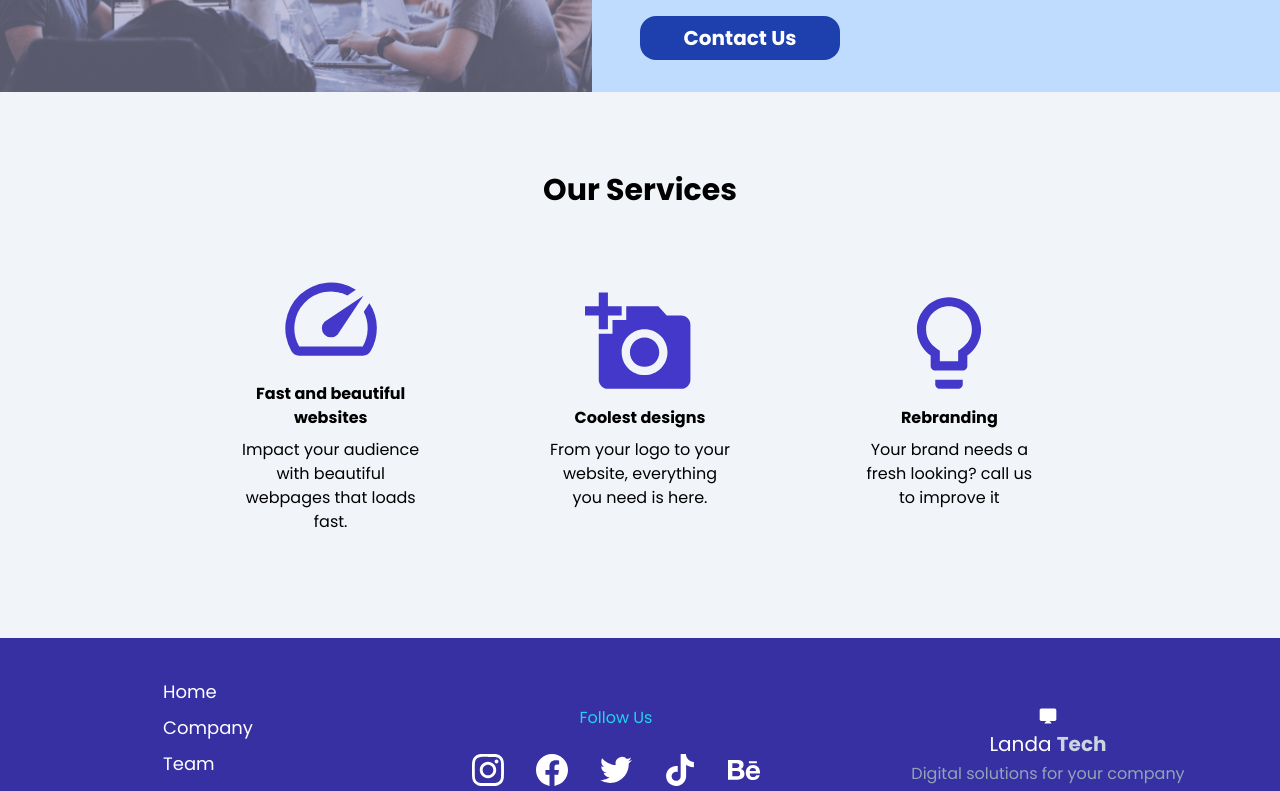
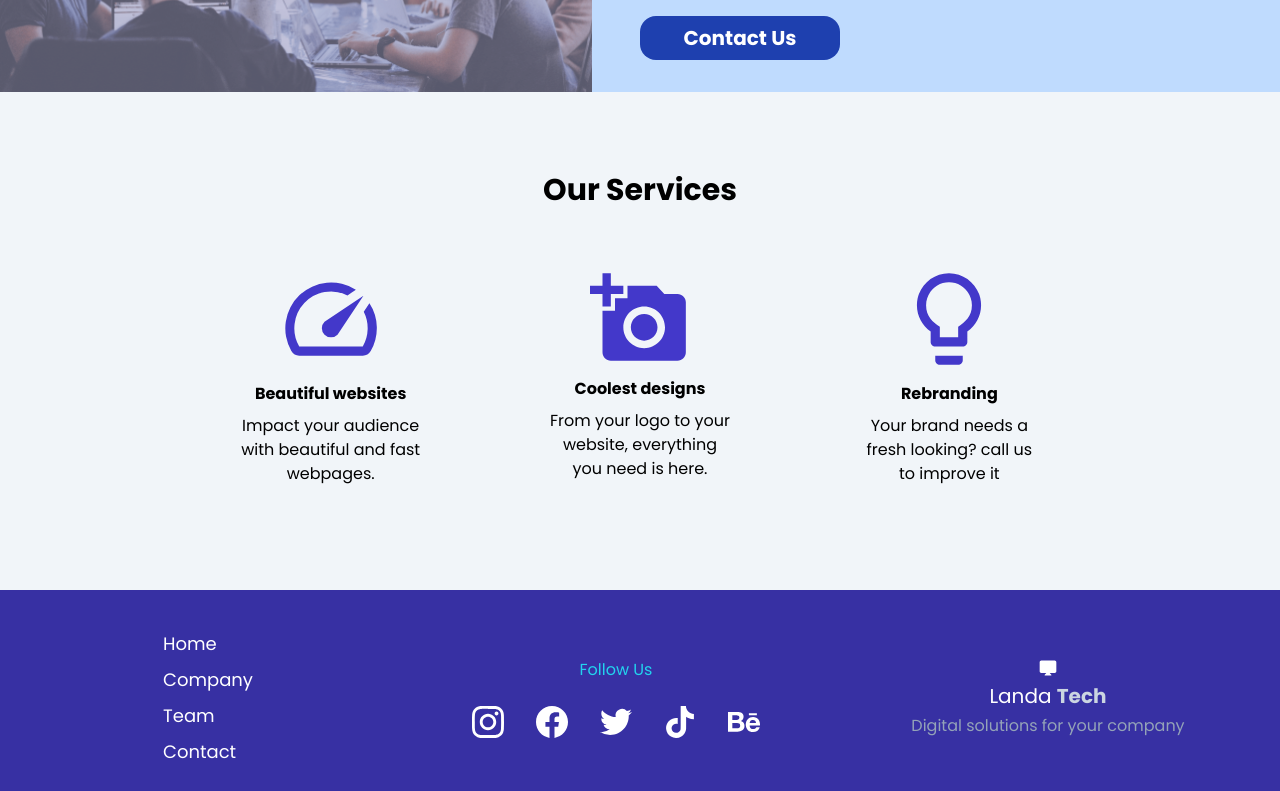
Before and after one commit to frontiago/landatech, a React (Vite) app: page / in a window 1280 px wide. Shown: the part 978-1769 px from the top of the page. Built offline with nearby package versions, Linux system fonts and the light colour scheme.

Commit message:
fix: home contact button, updated print of project, align text at our services section

```diff
--- a/src/components/home/HomeService.jsx
+++ b/src/components/home/HomeService.jsx
@@ -9,12 +9,12 @@ export const HomeService = () => {
 
             <div className="flex flex-1 flex-col gap-2 items-center px-12 py-6 md:px-12">
                 <MdSpeed size={110} color="#4338ca"/>
-                <h3 className="font-bold">Fast and beautiful websites</h3>
-                <p>Impact your audience with beautiful webpages that loads fast.</p>
+                <h3 className="font-bold">Beautiful websites</h3>
+                <p>Impact your audience with beautiful and fast webpages.</p>
             </div>
 
             <div className="flex flex-1 flex-col gap-2 items-center px-12 py-6 md:px-12">
-                <MdAddAPhoto size={110} color="#4338ca"/>
+                <MdAddAPhoto size={100} color="#4338ca"/>
                 <h3 className="font-bold">Coolest designs</h3>
                 <p>From your logo to your website, everything you need is here.</p>
             </div>
--- a/src/components/home/HomeStats.jsx
+++ b/src/components/home/HomeStats.jsx
@@ -1,4 +1,4 @@
-const imgUrl = 'https://randomuser.me/api/portraits/men/42.jpg'
+import {Link} from 'react-router-dom'
 
 export const HomeStats = () => {
   return (
@@ -22,7 +22,9 @@ export const HomeStats = () => {
 
         <p>Still not convinced how professional we are?</p>
 
-        <a href="#"className="mt-4 w-full text-xl font-bold bg-blue-800 text-white py-2 px-2 rounded-2xl hover:bg-blue-600 md:w-[200px] text-center">Contact Us</a>
+        <Link to="/contact">
+          <button className="mt-4 w-full text-xl font-bold bg-blue-800 text-white py-2 px-2 rounded-2xl hover:bg-blue-600 md:w-[200px] text-center"> Contact Us </button>
+        </Link>
 
       </div>
 
```
Also changed, not shown: src/assets/print-landatech.png.
